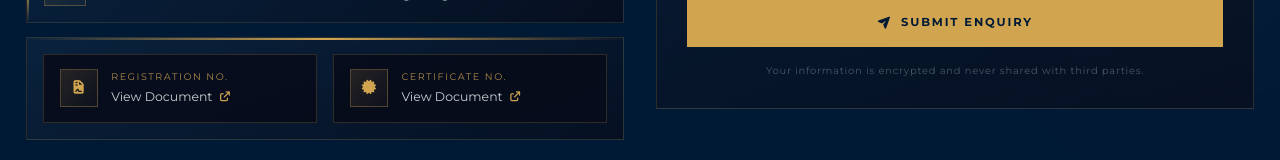
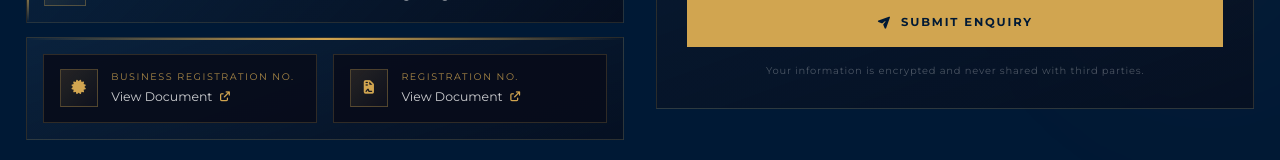
Before and after one commit to Vignesh18-code/freya, a React (Vite) app: page / in a window 1280 px wide. Shown: the part 4977-5137 px from the top of the page. Built offline with nearby package versions, Linux system fonts and the light colour scheme.

Commit message:
feat: rename Certificate No. to Business Registration No. and list it first
Co-Authored-By: Claude Opus 5.5 <noreply@anthropic.com>

```diff
--- a/src/components/ContactSection.jsx
+++ b/src/components/ContactSection.jsx
@@ -15,8 +15,8 @@ const contactItems = [
 ]
 
 const credentialItems = [
-  { icon: 'fa-file-contract', label: 'Registration No.', href: 'https://drive.google.com/file/d/1QUFTA0g2JPAaal1-U_PKtNiKT4fMsLBo/view?usp=sharing' },
-  { icon: 'fa-certificate',   label: 'Certificate No.',  href: 'https://drive.google.com/file/d/16RGPIcVM_Yjj7aDgFB7aujV_wTuznkPT/view?usp=sharing' },
+  { icon: 'fa-certificate',   label: 'Business Registration No.', href: 'https://drive.google.com/file/d/16RGPIcVM_Yjj7aDgFB7aujV_wTuznkPT/view?usp=sharing' },
+  { icon: 'fa-file-contract', label: 'Registration No.',          href: 'https://drive.google.com/file/d/1QUFTA0g2JPAaal1-U_PKtNiKT4fMsLBo/view?usp=sharing' },
 ]
 
 const EASE = ease.smooth
```
